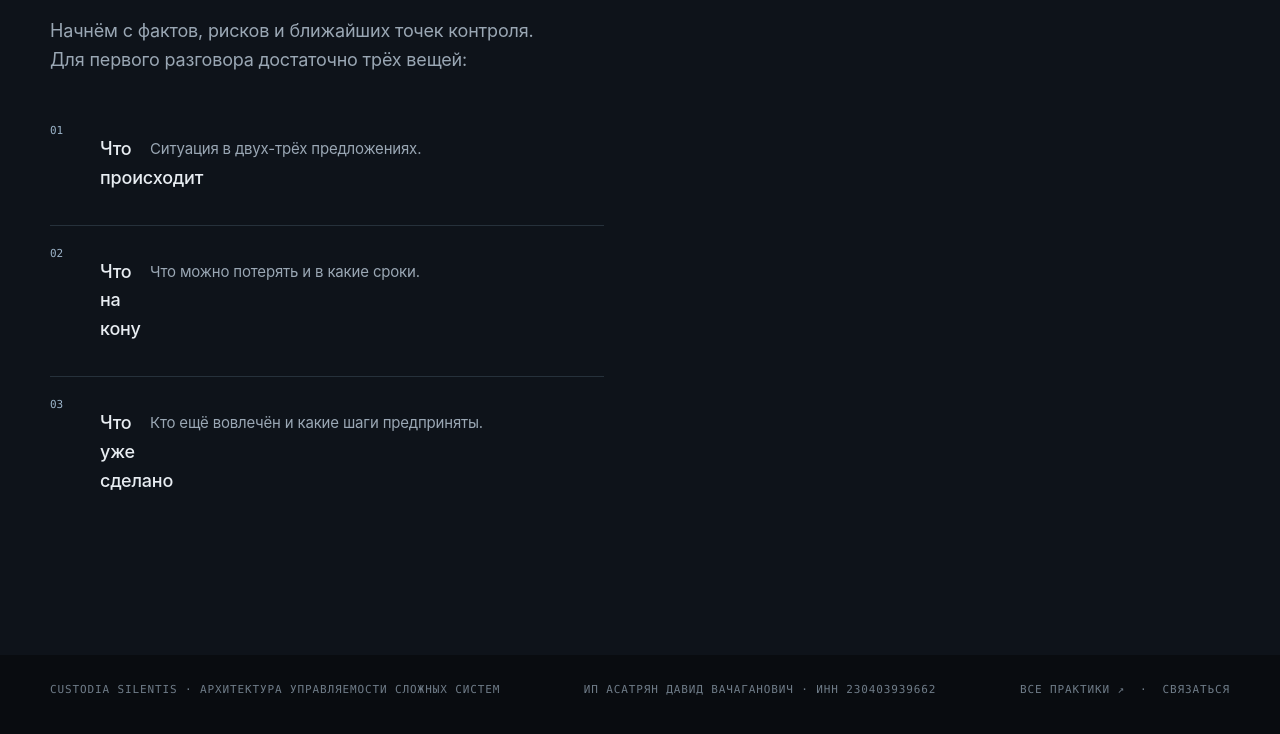
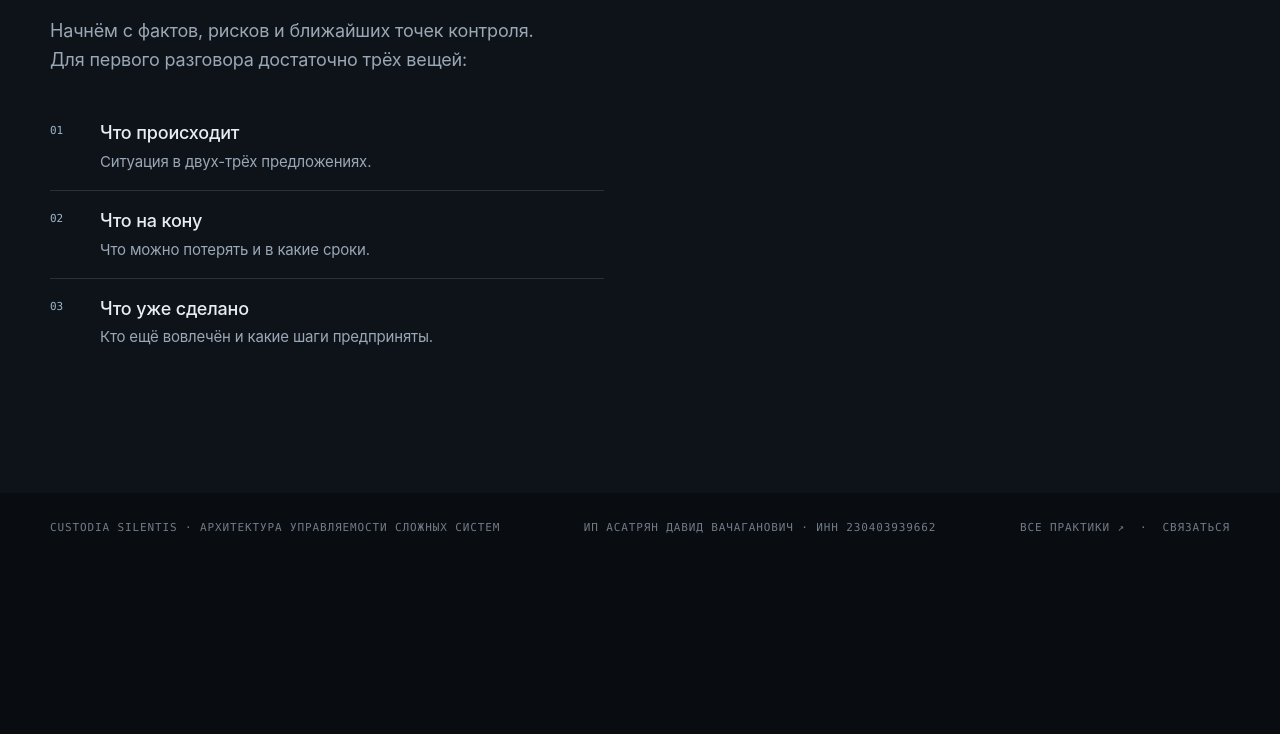
Before and after one commit to DavidAsatrian/custodia-silentis-site, a plain HTML site: page crisis.html in a window 1280 px wide. Shown: the part 10850-11584 px from the top of the page. After the commit the page ends 11422 px from the top, so only its background shows below. Drawn offline with Linux system fonts and the light colour scheme.

Commit message:
Блок «Первый шаг»: сетка только для строк списка — заголовки пунктов больше не ломаются по словам
Co-Authored-By: Claude Opus 5.5 <noreply@anthropic.com>

```diff
--- a/crisis.html
+++ b/crisis.html
@@ -283,8 +283,8 @@ h1{font-size:clamp(40px,4.8vw,70px);line-height:1.02;letter-spacing:-.05em;font-
 .start{display:grid;grid-template-columns:1fr 1fr;gap:72px;align-items:start}
 .start .lead-p{color:var(--muted);font-size:var(--fs-text);margin:0 0 28px;max-width:520px}
 .need{counter-reset:n;display:grid;gap:0}
-.need div{display:grid;grid-template-columns:36px 1fr;gap:14px;padding:16px 0;border-bottom:1px solid var(--line)}
-.need div:last-child{border-bottom:0}
+.need > div{display:grid;grid-template-columns:36px 1fr;gap:14px;padding:16px 0;border-bottom:1px solid var(--line)}
+.need > div:last-child{border-bottom:0}
 .need span{font:var(--fs-label) var(--mono);color:var(--accent);padding-top:5px}
 .need b{font-weight:500;font-size:18px}
 .need small{display:block;color:var(--muted);font-size:15px;margin-top:2px}
```
Also changed, not shown: index.html (+2 -2 lines), transformation.html (+2 -2 lines).
